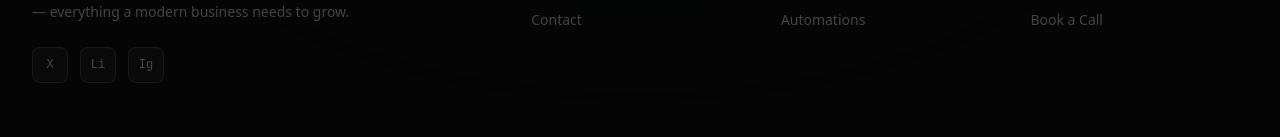
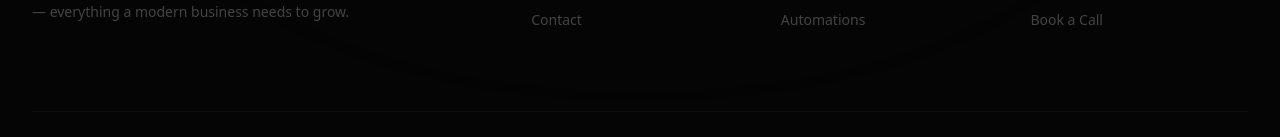
Before and after one commit to clovo-solutions/clovo-website, a Next.js app: page / in a window 1280 px wide. Shown: the part 5340-5477 px from the top of the page. Built offline with nearby package versions, Linux system fonts and the light colour scheme.

Commit message:
remove socials

```diff
--- a/src/components/Footer.tsx
+++ b/src/components/Footer.tsx
@@ -55,7 +55,7 @@ export default function Footer() {
             </p>
             <div className="flex items-center gap-3">
               {/* Social icons placeholder */}
-              {["X", "Li", "Ig"].map((label) => (
+              {/* {["X", "Li", "Ig"].map((label) => (
                 <a
                   key={label}
                   href="#"
@@ -63,7 +63,7 @@ export default function Footer() {
                 >
                   {label}
                 </a>
-              ))}
+              ))} */}
             </div>
           </div>
 
```
